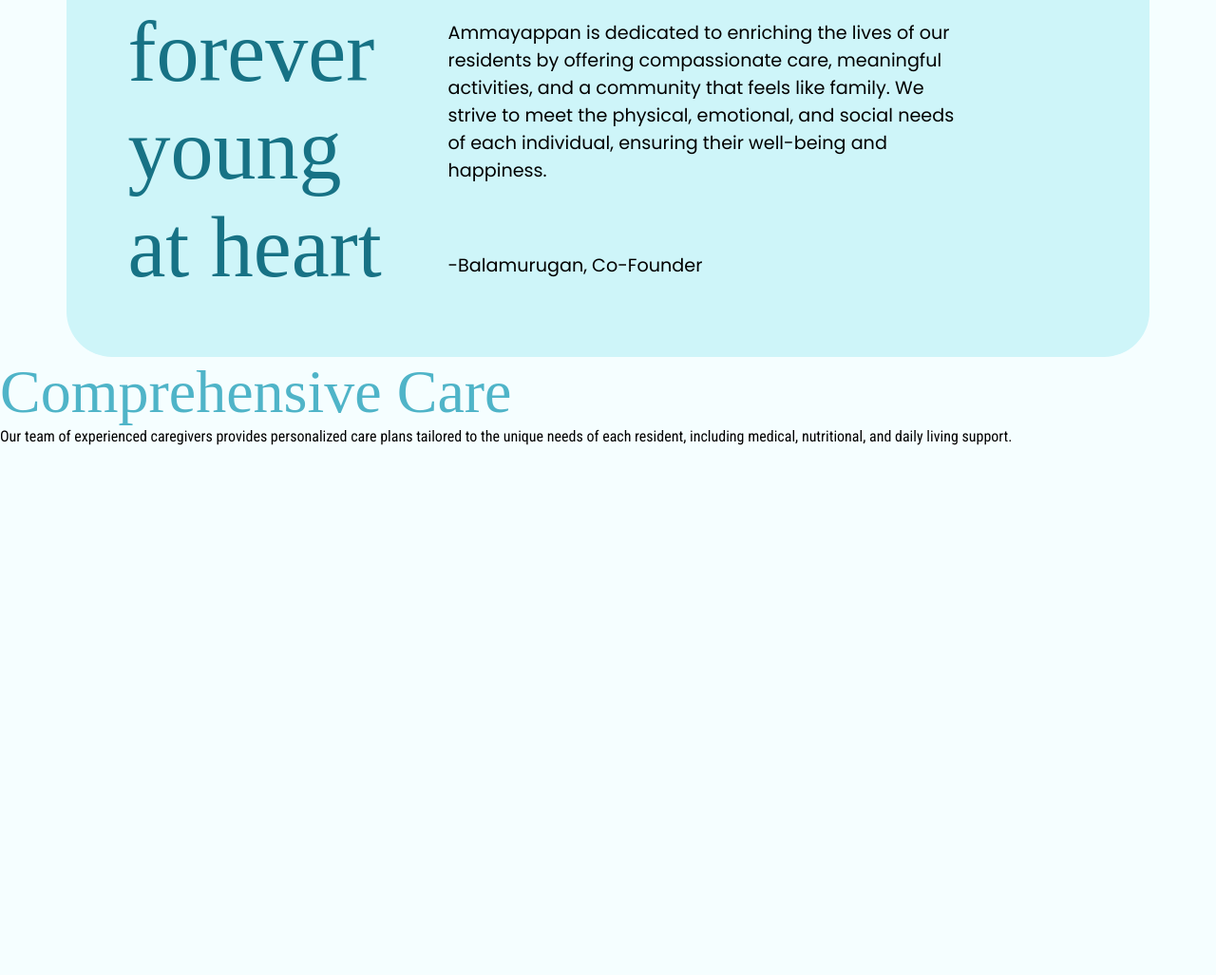
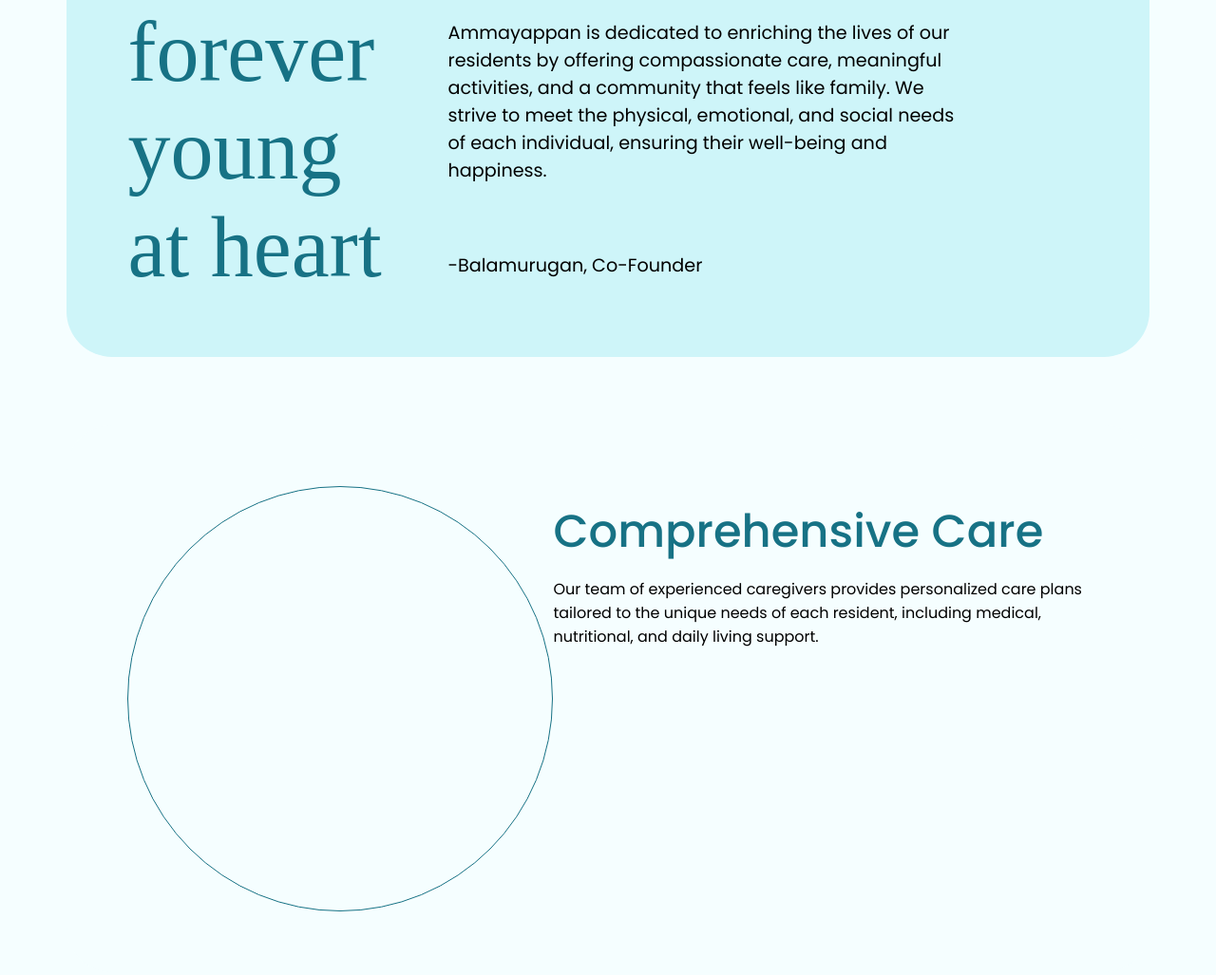
Before and after one commit to mugilganesh/ammayapan, a plain HTML site: page index.html in a window 1280 px wide. Shown: the part 829-1856 px from the top of the page at 95% size. Before the commit the page ends 1298 px from the top, so only its background shows below. Drawn offline with Linux system fonts and the light colour scheme.

Commit message:
started with Comprehensive Care section

```diff
--- a/css/index.css
+++ b/css/index.css
@@ -191,17 +191,40 @@
 }
 
 .home_footer_cont{
+    display: grid;
+    grid-template-columns: 1.5fr 2fr;
+    width: 89%;
+    max-width: 1720px;
+    padding: 4rem;
+    border-radius: 3rem;
+    margin: 4.5rem auto;
+    align-items: center;
+}
 
+.loading_circle{
+    width: 28rem;
+    height: 28rem;
+    border: 1px solid var(--teal);
+    border-radius: 50%;
 }
 
 .home_footer_cont_right{
-    border: var(--teal);
-    border-radius: 50%;
+    font-family: "Poppins";
+    align-self: center;
+    height: 28rem;
+    width: auto;
 }
 
-.home_footer_cont_left_heading{
-    font-family: "Baskerville";
-    font-weight: 100;
-    font-size: 4rem;
-    color: var(--turquoise);
+.home_footer_cont_right_heading{
+    color: var(--teal);
+    font-size: 3rem;
+    font-weight: 500;
+    line-height: 6rem;
+    font-family: "Poppins";
 }
+
+.home_cont_right_para{
+    width: 100%;
+    font-family: "Poppins", sans-serif;
+    font-weight: 400;
+}
--- a/index.html
+++ b/index.html
@@ -63,15 +63,12 @@
         </div>
       </div>
 
-      <div>
-        <div class="home_footer_cont">
-          <div class="home_footer_cont_right">
 
-          </div>
-          <div class="home_footer_cont-left">
-              <h1 class="home_footer_cont_left_heading">Comprehensive Care</h1>
-              <p class="home_cont_left_para">Our team of experienced caregivers provides personalized care plans tailored to the unique needs of each resident, including medical, nutritional, and daily living support.</p>
-          </div>
+      <div class="home_footer_cont">
+        <div class="loading_circle"></div>
+        <div class="home_footer_cont_right">
+          <h1 class="home_footer_cont_right_heading">Comprehensive Care</h1>
+          <p class="home_cont_right_para">Our team of experienced caregivers provides personalized care plans tailored to the unique needs of each resident, including medical, nutritional, and daily living support.</p>
         </div>
       </div>
     </div>
```
